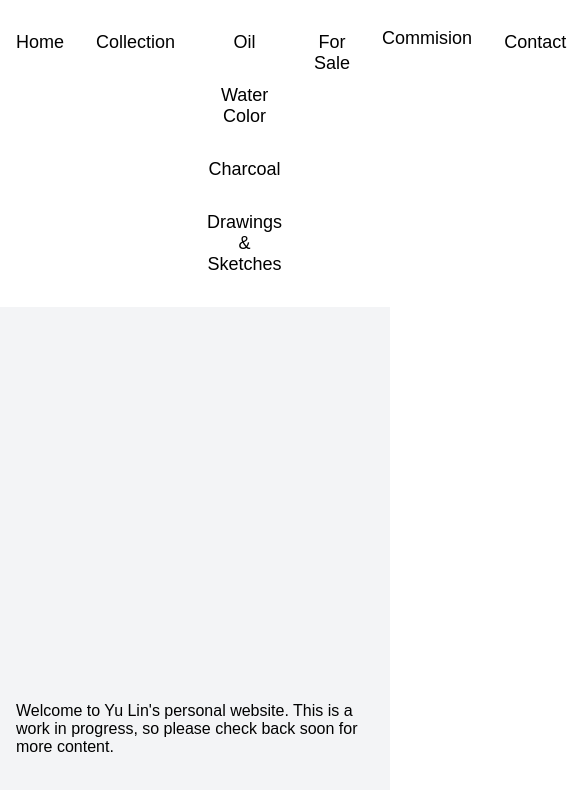
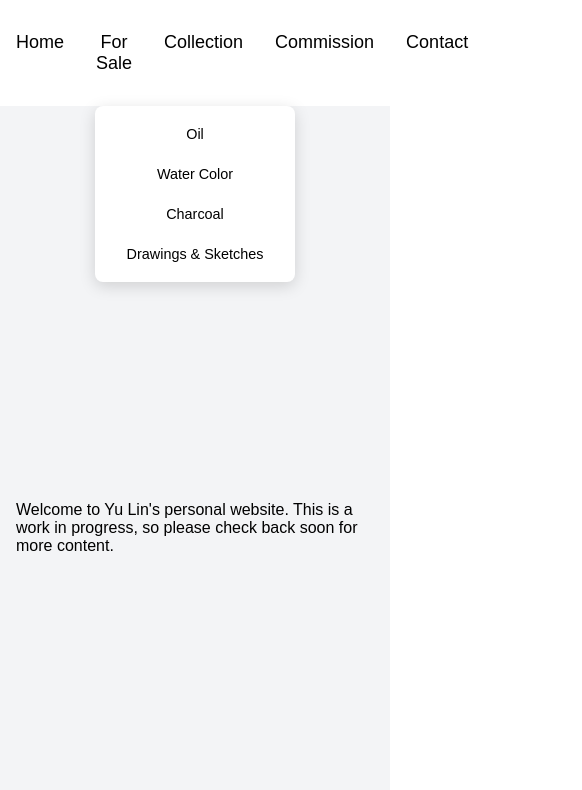
Before and after one commit to linyu3294/portfolio-react, a React (Vite) app: page / in a window 390 px wide. Both pictures are taken after a click on the element "Collection". Shown: the top 790 px of the page, 582 px wide, since content can reach past the window. Built offline with nearby package versions, Linux system fonts and the light colour scheme.

Commit message:
Fix Navbar with responsive design principles

```diff
--- a/src/components/navbar.component.tsx
+++ b/src/components/navbar.component.tsx
@@ -9,23 +9,25 @@ const NavBar: React.FC = () => {
   return (
     <nav className="navbar-container">
       <Link to="/">Home</Link>
+
+      <Link to="/sale">For Sale</Link>
       <div
         className="dropdown-item"
         onClick={() => setCollectionOpen(!isCollectionOpen)}
       >
         Collection
       </div>
+
       {isCollectionOpen && (
         <div className="dropdown-menu">
-          <Link to="/gallery">Oil</Link>
-          <Link to="/gallery">Water Color</Link>
-          <Link to="/gallery">Charcoal</Link>
-          <Link to="/gallery">Drawings & Sketches</Link>
+          <Link to="/gallery" onClick={() => setCollectionOpen(false)}>Oil</Link>
+          <Link to="/gallery" onClick={() => setCollectionOpen(false)}>Water Color</Link>
+          <Link to="/gallery" onClick={() => setCollectionOpen(false)}>Charcoal</Link>
+          <Link to="/gallery" onClick={() => setCollectionOpen(false)}>Drawings & Sketches</Link>
         </div>
       )}
-      <Link to="/sale">For Sale</Link>
-      <div onClick={() => setIsOpen(true)} className="open-commission-btn">
-        Commision
+      <div onClick={() => setIsOpen(true)} className="dropdown-item">
+        Commission
       </div>
       <DialogBox isOpen={isOpen} setIsOpen={setIsOpen} />
       <Link to="/contact">Contact</Link>
--- a/src/style/styles.css
+++ b/src/style/styles.css
@@ -43,10 +43,16 @@ nav a:hover,
   transform: scale(1.1);
 }
 
-nav .dropdown-menu {
+.dropdown-menu {
   display: flex;
   flex-direction: column;
-  padding-left: 0;
+}
+
+.dropdown-menu a {
+  padding: 0.5rem 1rem;
+  margin: 0.25rem 0;
+  text-align: center;
+  font-size: 0.9rem;
 }
 
 /* Global Formatting */
@@ -179,6 +185,24 @@ textarea {
     padding: 1rem;
   }
 
+  .dropdown-menu {
+    position: absolute;
+    top: 100%;
+    left: 50%;
+    transform: translateX(-50%);
+    background: white;
+    box-shadow: 0 4px 16px rgba(0,0,0,0.15);
+    border-radius: 8px;
+    padding: 0.5rem 0;
+    min-width: 200px;
+  }
+
+  .dropdown-menu a {
+    padding: 0.75rem 1rem;
+    margin: 0;
+    text-align: center;
+  }
+
   div.page-container {
     margin-left: 0;
     width: 100%;
@@ -237,17 +261,6 @@ textarea {
 }
 
 /* Commission Dialog Styles */
-.open-commission-btn {
-  display: block;
-  padding: 0.5rem 1rem;
-  margin: 0.25rem 0;
-  font-size: 18px;
-  text-align: center;
-  position: relative;
-  transition: transform 0.3s ease;
-  cursor: pointer;
-}
-
 /* Modal overlay (darkens and blurs background) */
 .commission-dialog-overlay {
   position: fixed;
@@ -330,3 +343,7 @@ textarea {
   margin-top: 5px;
   padding: 5px;
 }
+
+.dropdown-menu a {
+  text-align: center;
+}
```
